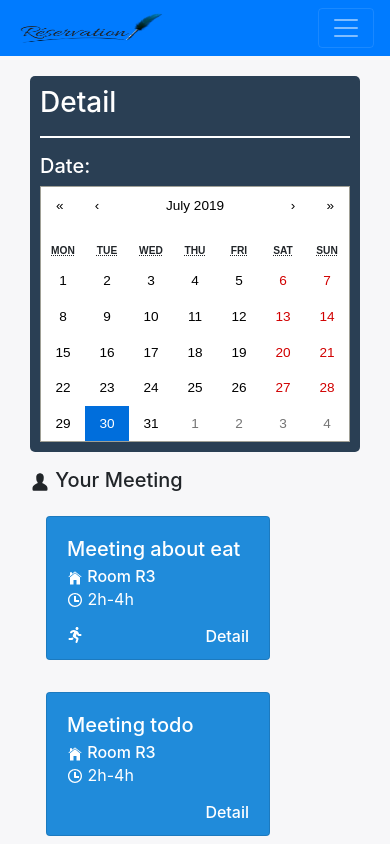
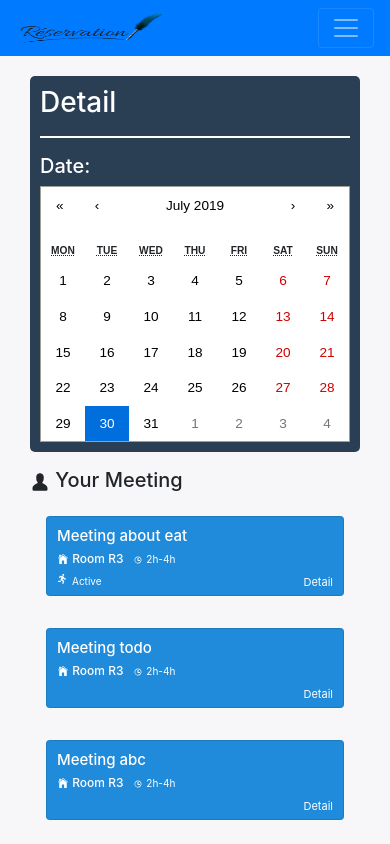
Before and after one commit to sieunhanvodich/room-reservation, a React (Create React App) app: page /home-user in a window 390 px wide. Shown: the top 844 px of the page. Built offline with nearby package versions, Linux system fonts and the light colour scheme.

Commit message:
refs #2 update ui

```diff
--- a/src/components/ContentHomeUser/ContentHomeUser.js
+++ b/src/components/ContentHomeUser/ContentHomeUser.js
@@ -30,14 +30,14 @@ const ContentHomeUser = ({ listMeeting, show, handleShow, handleClose, currentDe
               <Modal.Title>{currentDetailMeeting.name}</Modal.Title>
             </Modal.Header>
             <Modal.Body className="ml-3">
-              <p><h6 className="d-inline">Location: </h6>Room {currentDetailMeeting.room}</p>
-              <p><h6 className="d-inline">Time: </h6>From {currentDetailMeeting.from} to {currentDetailMeeting.to}</p>
-              <p><h6 className="d-inline">Requirement: </h6>{currentDetailMeeting.requirement}</p>
-              <p><h6 className="d-inline">Description: </h6>{currentDetailMeeting.description}</p>
+              <p>Location: Room {currentDetailMeeting.room}</p>
+              <p>Time: From {currentDetailMeeting.from} to {currentDetailMeeting.to}</p>
+              <p>Requirement: {currentDetailMeeting.requirement}</p>
+              <p>Description: {currentDetailMeeting.description}</p>
               <ul className="list-group">
-                {currentDetailMeeting.isOwn ? (<p><h6 className="d-inline">Members: </h6> {currentDetailMeeting.members.length}</p>) : null}
+                {currentDetailMeeting.isOwn ? (<p>Members: {currentDetailMeeting.members.length}</p>) : null}
                 {currentDetailMeeting.isOwn && currentDetailMeeting.members && currentDetailMeeting.members.map((member, index) => (
-                  <li key={index} className="list-group-item">{member.name}     <span class="badge badge-light  "><FaTimes onClick={() => handleRemoveMember(member.id)} /></span></li>
+                  <li key={index} className="list-group-item">{member.name}     <span className="badge badge-light  "><FaTimes onClick={() => handleRemoveMember(member.id)} /></span></li>
                 ))}
                 {currentDetailMeeting.isOwn ?
                   <Form
--- a/src/components/ContentHomeUser/contentHomeUser.css
+++ b/src/components/ContentHomeUser/contentHomeUser.css
@@ -11,3 +11,7 @@
 .modal-home {
   background-color: #F4F5F7;
 }
+
+.item-modal {
+  font-size: 15px;
+}
--- a/src/components/Meeting/Meeting.css
+++ b/src/components/Meeting/Meeting.css
@@ -4,3 +4,47 @@
     background-color: #208BDA;
     color: white;
 }
+
+@media only screen and (max-width: 450px) {
+    .card {
+        margin: 10px;
+    }
+    .meeting {
+        width: 100%;
+        height: 5rem;
+    }
+    .card-title {
+        font-size: 15px;
+        margin-bottom: 7px;
+    }
+    .card-subtitle {
+        font-size: 12px;
+        display: inline;
+        /* margin-top: 5px; */
+    }
+    .time {
+        display: inline;
+        padding-bottom: 2px;
+    }
+    .time-block {
+        display: inline;
+        padding-left: 10px;
+    }
+    .card-body {
+        font-size: 10px;
+        padding: 10px;
+        height: 5rem;
+    }
+    .footer {
+        margin-top: 6px;
+    }
+    .running {
+        margin-right: 5px;
+    }
+    .room {
+        margin-bottom: 3px;
+    }
+    .footer p {
+        font-size: 11px;
+    }
+}
--- a/src/components/Meeting/Meeting.js
+++ b/src/components/Meeting/Meeting.js
@@ -10,9 +10,9 @@ const Meeting = ({onClickShowDetail, content}) => {
         <Card className="m-3 meeting" onClick={onClickShowDetail}>
           <Card.Body>
             <Card.Title>{content.name}</Card.Title>
-            <Card.Subtitle><IoIosHome /> Room {content.room}</Card.Subtitle>
-            <Card.Text><GoClock /> {content.from}-{content.to}</Card.Text>
-            <div className="card-text">{content.active ? <FaRunning className="float-left"/> : null} <h6 className="float-right d-inline">Detail</h6></div>
+            <Card.Subtitle><IoIosHome className="room"/> Room {content.room}</Card.Subtitle>
+            <p className="card-text time-block"><GoClock className="time"/> {content.from}-{content.to}</p>
+            <div className="card-text footer">{content.active ? (<div className="d-inline"><FaRunning className="float-left running"/>Active</div>) : null} <p className="float-right d-inline">Detail</p></div>
           </Card.Body>
         </Card>
     )
```
